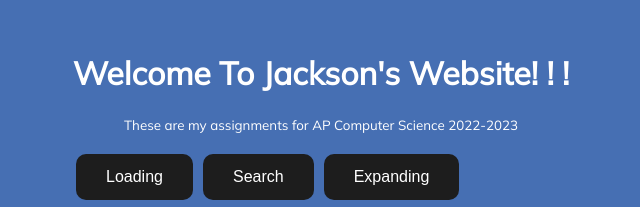
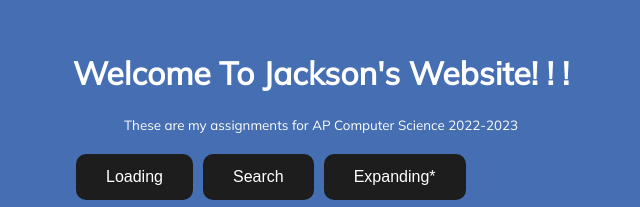
Before and after one commit to Horizon016/website, a plain HTML site: page index.html in a window 1280 px wide. Shown: the part 167-374 px from the top of the page, 319-959 px from the left. Drawn offline with Linux system fonts and the light colour scheme.

Commit message:
Sat, Apr 15, 2023, 5:15 PM -07:00

```diff
--- a/index.html
+++ b/index.html
@@ -22,7 +22,7 @@
                 <button class="btn">Search</button>
             </a>
             <a href = "expanding.html">
-                <button class = "btn">Expanding</button>
+                <button class = "btn">Expanding*</button>
             </a>
             <a href = "progress.html">
                 <button class = "btn">Progress</button>
```
